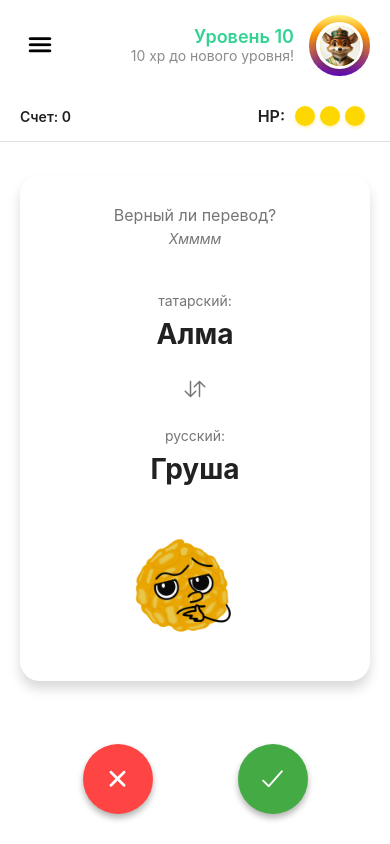
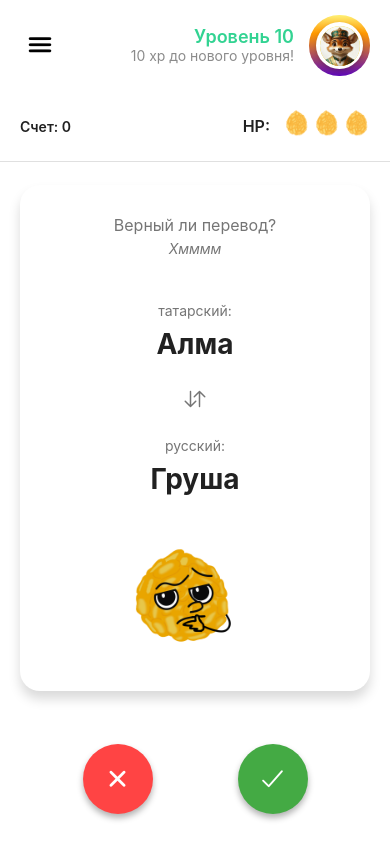
Before and after one commit to TetrobitNewGen/chak-vlevo-chak-vpravo, a React Native app: screen /Game in a window 390 px wide. Built offline with nearby package versions, Linux system fonts and the light colour scheme; what react-native-worklets would draw is missing.

Commit message:
feat: change attempt image

```diff
--- a/src/screens/HomeScreen.tsx
+++ b/src/screens/HomeScreen.tsx
@@ -174,7 +174,8 @@ export default function GameScreen() {
       <View style={styles.livesContainer}>
         <Text style={styles.livesLabel}>HP:</Text>
         {Array.from({ length: 3 }, (_, index) => (
-          <View
+          <Image
+            source={require('../../assets/chak-empty.png')}
             key={index}
             style={[
               styles.chakChak,
@@ -403,20 +404,15 @@ const styles = StyleSheet.create({
     fontWeight: '500',
   },
   chakChak: {
-    width: 20,
-    height: 20,
-    borderRadius: 10,
-    backgroundColor: '#FFD700', // Золотой цвет чак-чак
-    marginRight: 5,
-    shadowColor: '#FFD700',
-    shadowOffset: { width: 0, height: 2 },
-    shadowOpacity: 0.3,
-    shadowRadius: 3,
-    elevation: 3,
+    width: 40,
+    height: 40,
+    marginRight: -10,
   },
   chakChakEmpty: {
-    backgroundColor: '#D3D3D3', // Серый для пустых жизней
-    shadowOpacity: 0,
+    width: 40,
+    height: 40,
+    marginRight: -10,
+    filter: 'brightness(0%)',
   },
   userInfo: {
     flexDirection: 'row',
```
Also changed, not shown: assets/chak-empty.png (added).
